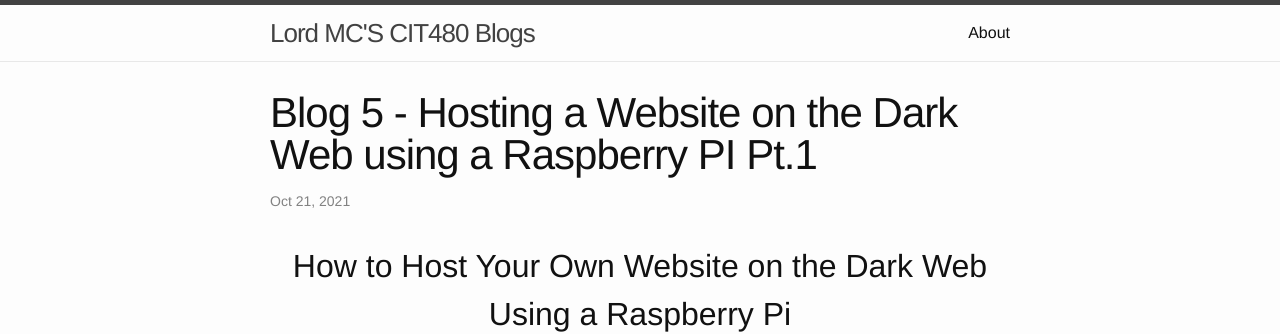
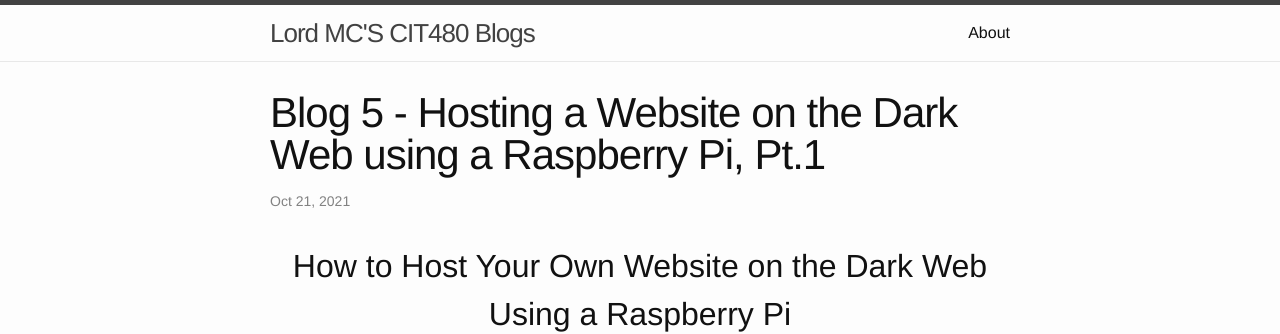
Before and after one commit to MCV13/MCV13.github.io, a Jekyll site: the page built from _posts/2021-10-20-Blog-5.md, in a window 1280 px wide and 900 px high. Shown: the top 334 px of the window. Built offline with Jekyll 4.4.1, drawn with Linux system fonts in a browser that asks for light colours; grey boxes are pictures that could not be loaded.

```diff
--- a/_posts/2021-10-20-Blog-5.md
+++ b/_posts/2021-10-20-Blog-5.md
@@ -1,6 +1,6 @@
 ---
 layout: post
-title:  "Blog 5 - Hosting a Website on the Dark Web using a Raspberry PI Pt.1"
+title:  "Blog 5 - Hosting a Website on the Dark Web using a Raspberry Pi, Pt.1"
 date:   2021-10-20 21:03:22 -0700
 categories: jekyll update
 ---
```
